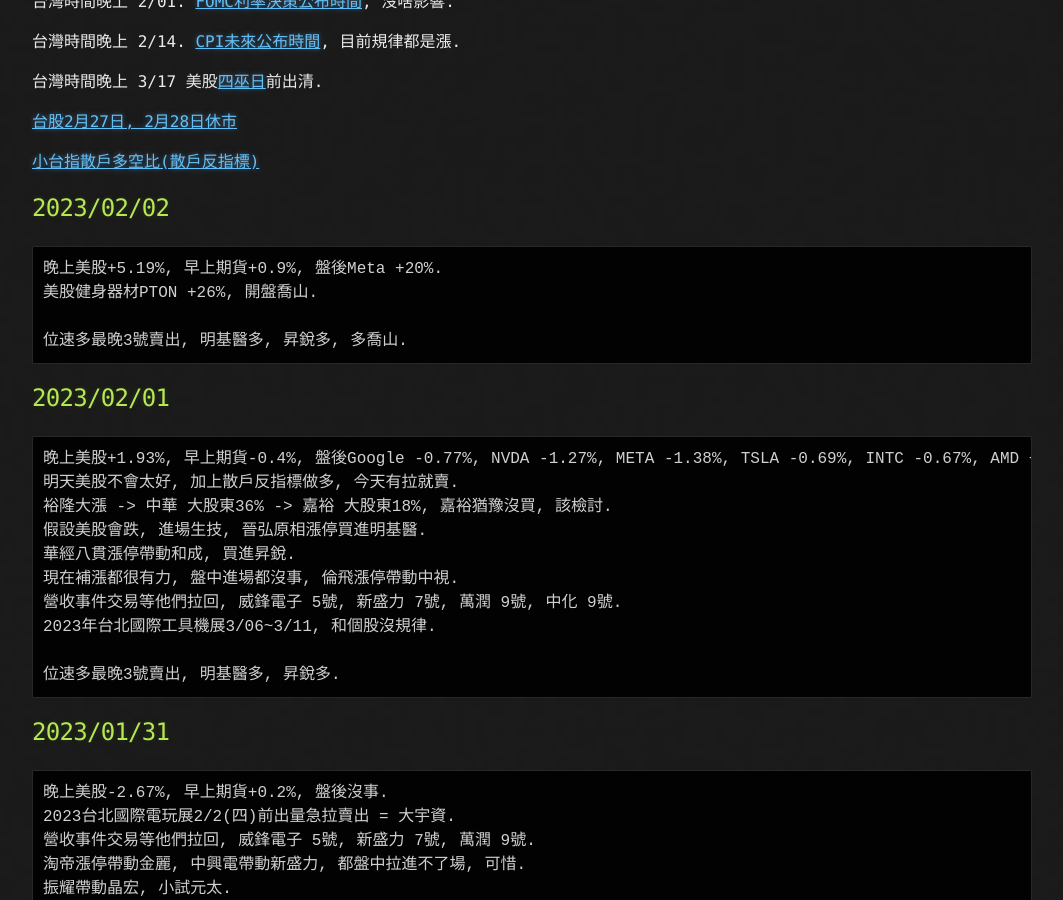
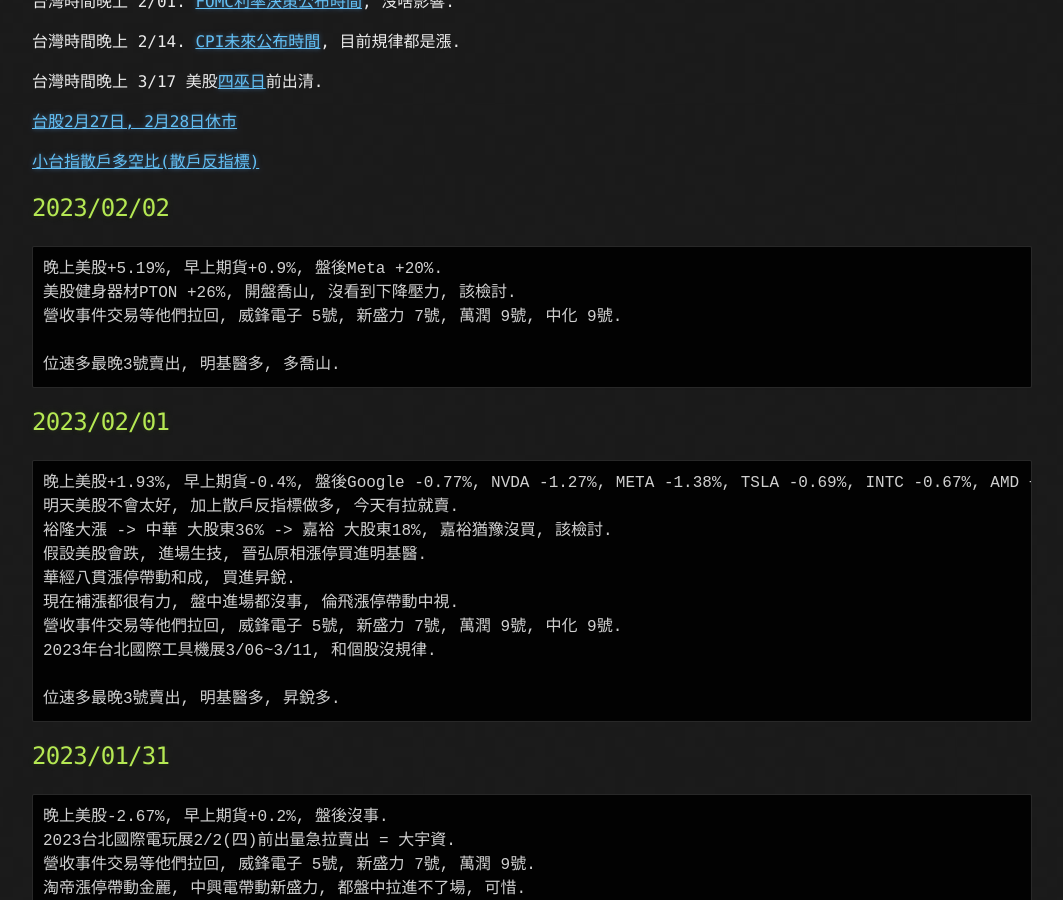
Before and after one commit to lepg5487/Stock_God, a Jekyll site: the page built from index.md, in a window 1280 px wide and 900 px high, scrolled down 428 px. Shown: the whole window, without its empty margins (108-1171 px from the left). Built offline with Jekyll 4.4.1, drawn with Linux system fonts in a browser that asks for light colours; our own code applies the rules of GitHub Pages for plain Markdown files.

Commit message:
Update index.md

````diff
--- a/index.md
+++ b/index.md
@@ -23,9 +23,10 @@
 ## 2023/02/02
 ```
 晚上美股+5.19%, 早上期貨+0.9%, 盤後Meta +20%.
-美股健身器材PTON +26%, 開盤喬山.
-
-位速多最晚3號賣出, 明基醫多, 昇銳多, 多喬山.
+美股健身器材PTON +26%, 開盤喬山, 沒看到下降壓力, 該檢討.
+營收事件交易等他們拉回, 威鋒電子 5號, 新盛力 7號, 萬潤 9號, 中化 9號.
+
+位速多最晚3號賣出, 明基醫多, 多喬山.
 ```
 
 ## 2023/02/01
````
